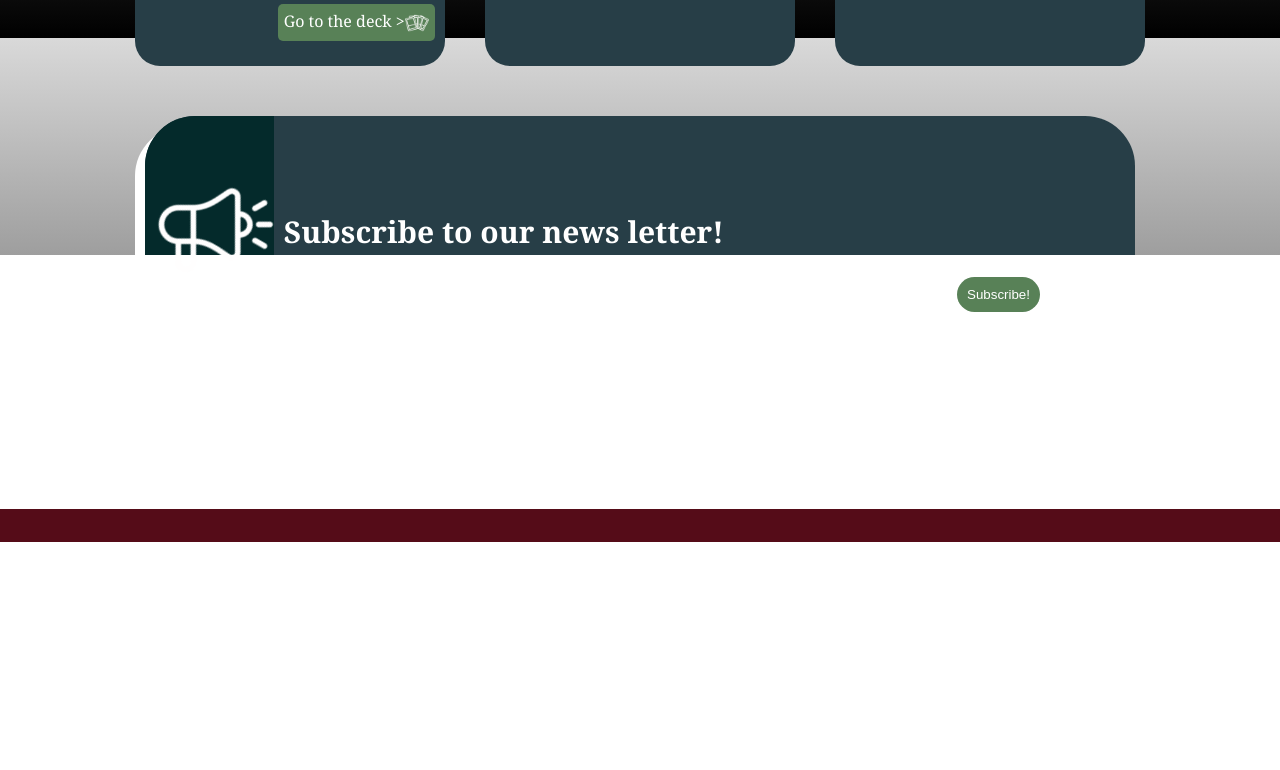
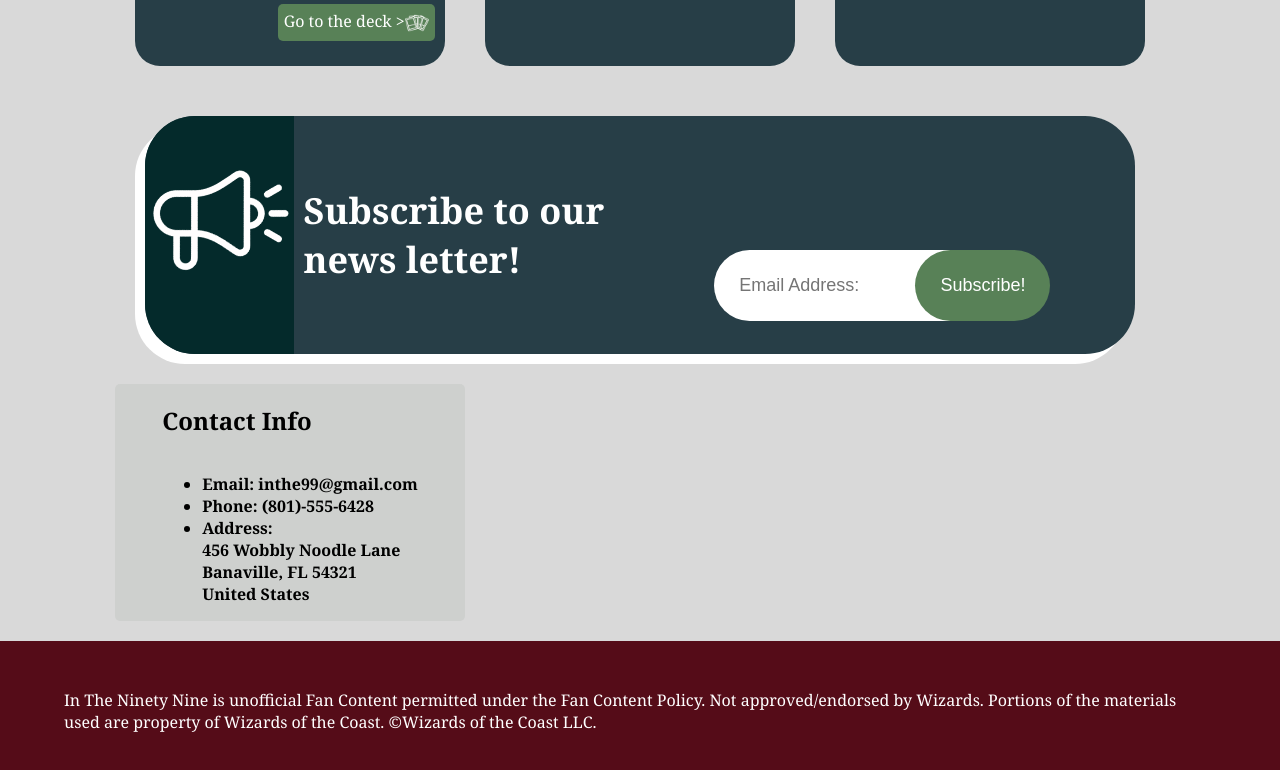
Before and after one commit to Bud630/se1400, a plain HTML site: page milestone4/index.html in a window 1280 px wide. Shown: the part 762-1532 px from the top of the page. Before the commit the page ends 1304 px from the top, so only its background shows below. Drawn offline with Linux system fonts and the light colour scheme.

Commit message:
milestone 4 first submission

```diff
--- a/milestone4/index.html
+++ b/milestone4/index.html
@@ -59,13 +59,23 @@
                 <img src="marketing_white.png" alt="Megaphone">
             </div>
             <div id="content">
-                <h1>Subscribe to our news letter!</h1>
-                <form>
-                    <input id="text" type="text" id="Email" name="Email" placeholder="Email Address:">
-                    <input id="sub_button" type="submit" value="Subscribe!">
-                </form>
+                <div id="message">
+                    <h2>Subscribe to our <br> news letter!</h2>
+                </div>
             </div>
+            <form>
+                <input id="text" type="text" name="Email" placeholder="Email Address:">
+                <input id="sub_button" type="submit" value="Subscribe!">
+            </form>
         </section>
+        <div class="contact">
+            <h2><b>Contact Info</b></h2>
+            <ul>
+                <li><b>Email: inthe99@gmail.com</b></li>
+                <li><b>Phone: (801)-555-6428</b></li>
+                <li><b>Address:<br>456 Wobbly Noodle Lane<br>Banaville, FL 54321<br>United States</b></li>
+            </ul>
+        </div>
         <footer>
             <p>
                 In The Ninety Nine is unofficial Fan Content permitted under the Fan Content Policy. Not approved/endorsed by Wizards. Portions of the materials used are property of Wizards of the Coast. ©Wizards of the Coast LLC.
--- a/milestone4/style.css
+++ b/milestone4/style.css
@@ -3,8 +3,7 @@
 }
 
 body{
-    background-color: #D9D9D9;
-    background: linear-gradient(180deg, #D9D9D9, #000);
+    background-color: #fff;
     background-attachment: fixed;
     color: #666;
     font-family: Georgia, 'Times New Roman', Times, serif;
@@ -24,6 +23,9 @@ header{
 }
 
 nav{
+    display: flex;
+    justify-content: flex-end;
+    align-items: center;
     padding: 2rem;
     padding-left: 6rem;
     grid-column: 3/8;
@@ -52,22 +54,30 @@ section{
     border-radius: 50px;
     box-shadow: -10px 10px #FFF;
     margin: 30px;
+    flex-shrink: inherit;
 }
 
 section, form{
     display: flex;
-    flex-flow: row nowrap;
-    float: right
+    align-content: center;
+    justify-content: flex-start;
+    align-items: stretch;
+    flex-direction: row;
+    flex-wrap: wrap;
 }
 
 form{
     display: inline;
+    position: relative;
+    right: -100px;
+    bottom: -50px;
 }
 
 input{
     border-radius: 100px;
     border: none;
-    padding: 10px;
+    padding: 25px;
+    font-size: large;
 }
 
 form #sub_button{
@@ -75,6 +85,7 @@ form #sub_button{
     color: #FFF;
     position: relative;
     left: -85px;
+
 }
 
 form #sub_button:hover{
@@ -90,7 +101,8 @@ footer{
 
 #wrapper{
     display: grid;
-    grid-template-columns: minmax(0px, 1fr) repeat(6, minmax(0, 175px)) minmax(0px, 1fr)
+    grid-template-columns: minmax(0px, 1fr) repeat(6, minmax(0, 175px)) minmax(0px, 1fr);
+    background-color: #d9d9d9;
 }
 
 #title{
@@ -165,17 +177,19 @@ footer{
 #detail img{
     rotate: 30deg;
     width: 100%;
-    padding: 3.75rem 10px;
-    margin-left: 5px;
+    padding: 2.5rem 10px;
     vertical-align: middle;
 }
 
 #content{
     font-size: 20px;
-    padding: 3.75rem 10px;
-    margin: 10px 0px 0px 0px;
-    width: 100%;
+    padding: 2.5rem 10px;
+    width: fit-content;
     vertical-align: middle;
+}
+
+#message{
+    font-size: x-large;
 }
 
 .goto{
@@ -193,3 +207,17 @@ footer{
 .goto:hover{
     background-color: #550C18;
 }
+
+.contact{
+    width: 100%;
+    grid-column: 2 / 4;
+    background-color: #CED0CE;
+    color: #000;
+    display: flex;
+    flex-flow: column wrap;
+    justify-content: center;
+    align-items: baseline;
+    align-content: center;
+    margin-bottom: 20px;
+    border-radius: 5px;
+}
```
